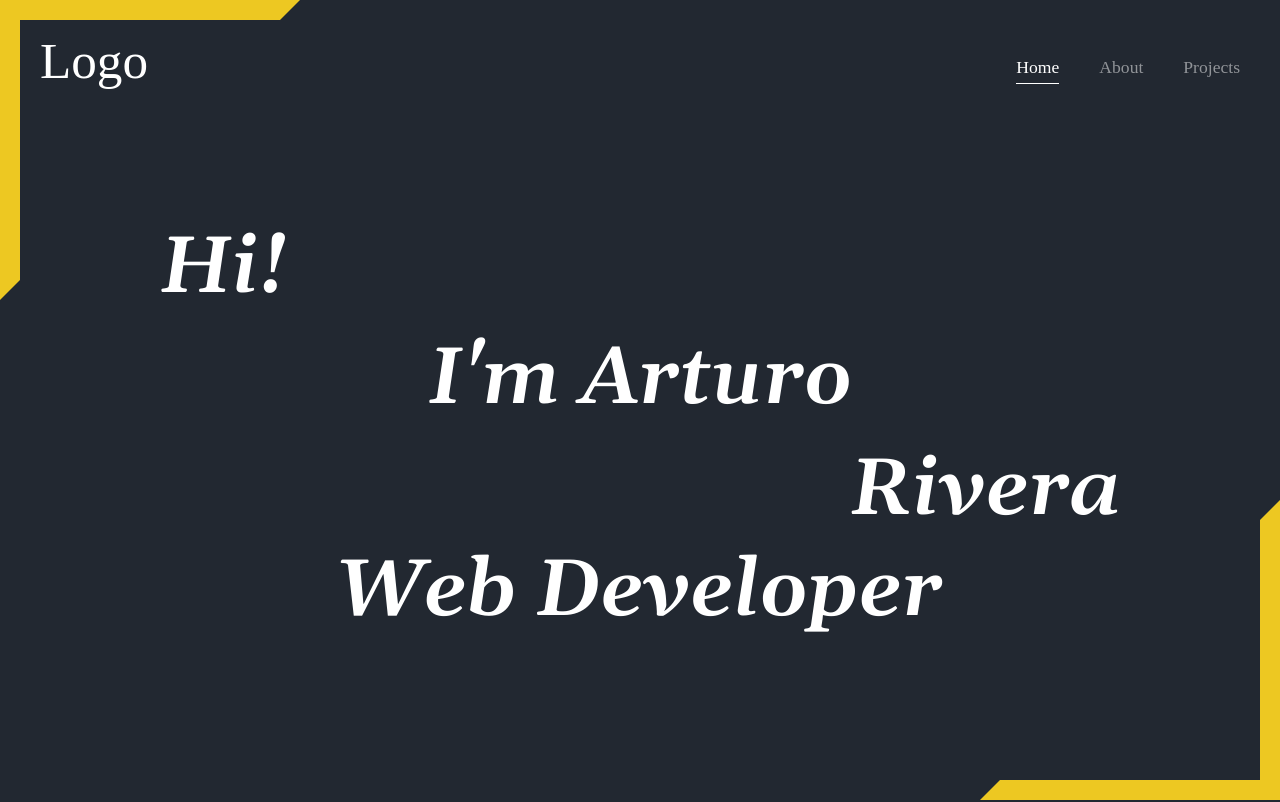
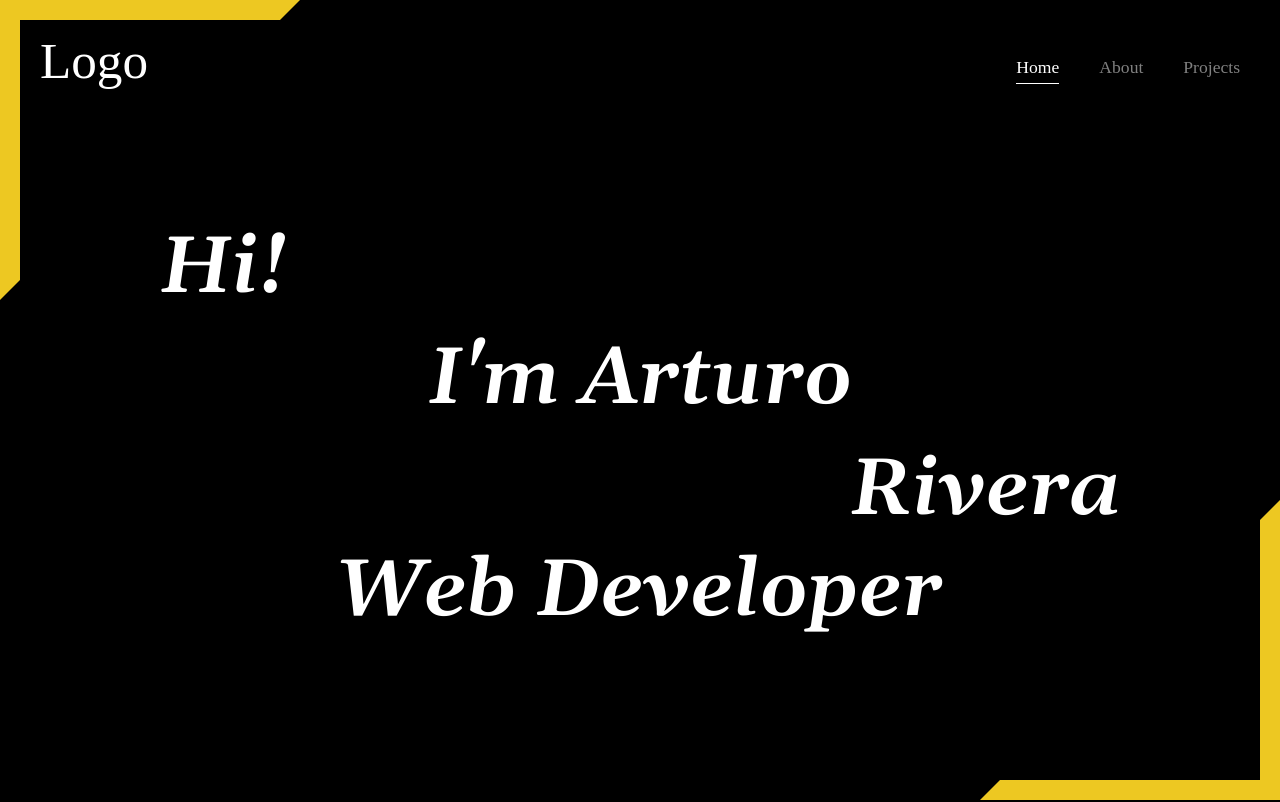
Before and after one commit to Houser97/Portfolio, a React (Create React App) app: page / in a window 1280 px wide. Shown: the top 802 px of the page. Built offline with nearby package versions, Linux system fonts and the light colour scheme.

Commit message:
Set background to black

```diff
--- a/src/index.css
+++ b/src/index.css
@@ -13,9 +13,9 @@
 
   --home-color: white;
   /*--home-background: rgb(28, 26, 26);*/
-  --home-background: #222831;
-  --about-background: #222831;
-  --project-background: #222831;/*#FFD369;*/
+  --home-background: black;
+  --about-background: black;
+  --project-background: black;/* #222831;#FFD369;*/
 
   --spans-top-bottom-offset: 9px;
   --padding-main-containers: 0px 60px;
```
